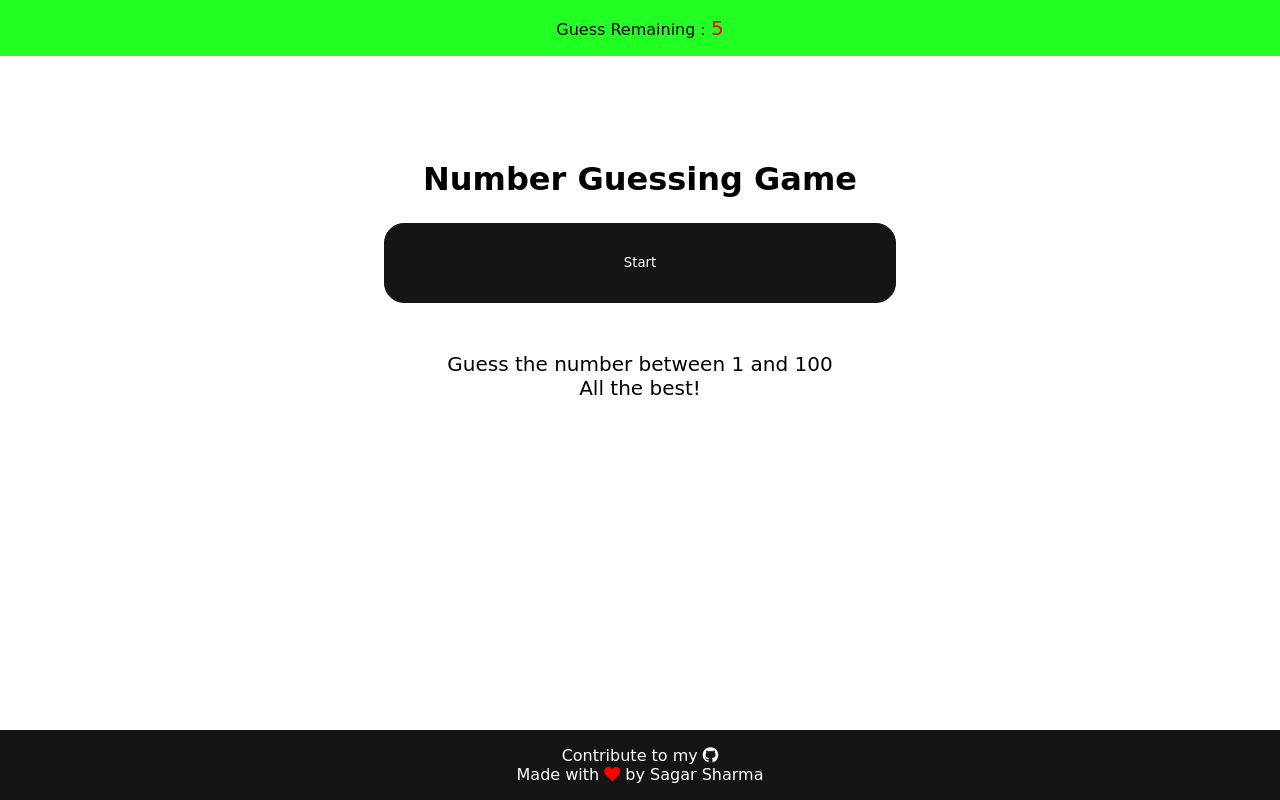
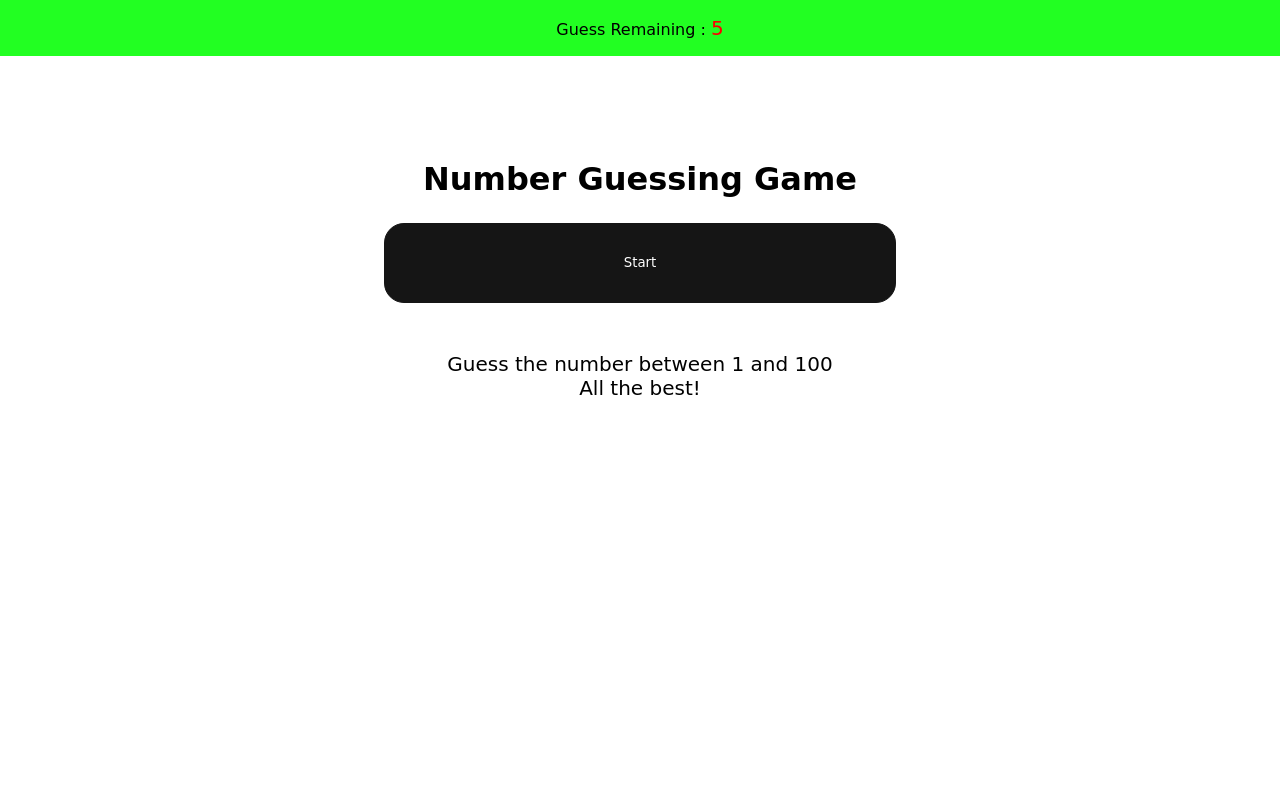
Before and after one commit to Daivik0731/numberguessing01, a plain HTML site: page index.html in a window 1280 px wide. Drawn offline with Linux system fonts and the light colour scheme; files that its build step writes are made by us from their sources; files whose address does not match are found by name; a web font is replaced by a local one.

Commit message:
Update index.html

```diff
--- a/index.html
+++ b/index.html
@@ -5,8 +5,8 @@
         <meta name="description"
          content="A Simple Number Guessing Game. You will given 6 Chances to Guess a number between 1 to 100"
          >
-        <meta name="keywords" content="Sagar, game, number guessing, number game">
-        <meta name="author" content="Sagar Sharma">
+        <meta name="keywords" content="game, number guessing, number game">
+        <meta name="author" content="">
         <meta name="viewport" content="width=device-width, initial-scale=1.0">
         <link rel="stylesheet" href="https://cdnjs.cloudflare.com/ajax/libs/font-awesome/5.10.0/css/all.min.css" integrity="sha512-PgQMlq+nqFLV4ylk1gwUOgm6CtIIXkKwaIHp/PAIWHzig/lKZSEGKEysh0TCVbHJXCLN7WetD8TFecIky75ZfQ==" crossorigin="anonymous" />
         <link rel="stylesheet" href="./public/css/style.css">
@@ -34,12 +34,8 @@
         </div>
     </div>
 
-    <footer>
-        <a href="https://github.com/Sagar-Sharma-7" target="_blank" title="github">Contribute to my  <i class="fab fa-github"></i></a>
 
-        <p>Made with <i class="fas fa-heart" title="love"></i> by Sagar Sharma</p>
 
-      </footer>
 
 
     <script src="./public/js/main.js"></script>
```
